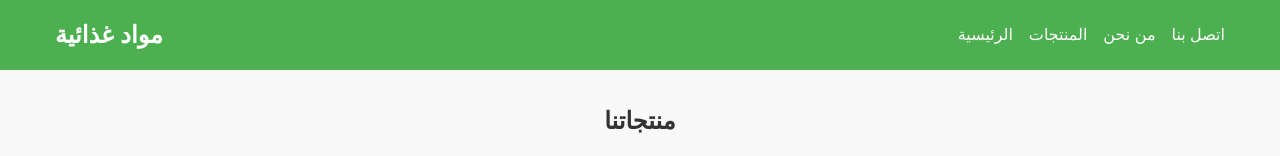
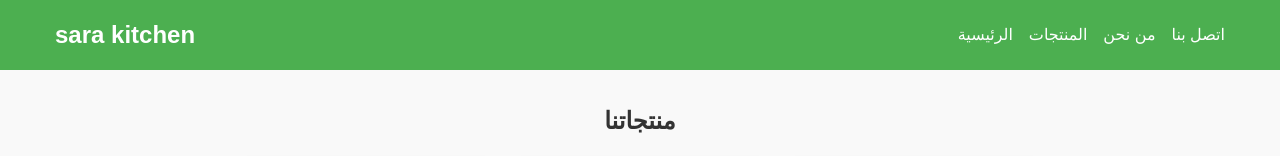
Before and after one commit to abofunun/sara-kitchen, a plain HTML site: page index.html in a window 1280 px wide. Shown: the top 156 px of the page. Drawn offline with Linux system fonts and the light colour scheme.

Commit message:
Update and rename indix.html to index.html

```diff
--- a/indix.html
+++ b/index.html
@@ -11,7 +11,7 @@
 
   <nav class="navbar">
     <div class="container">
-      <h1 class="logo">مواد غذائية</h1>
+      <h1 class="logo">sara kitchen</h1>
       <ul class="nav-links">
         <li><a href="#">الرئيسية</a></li>
         <li><a href="#">المنتجات</a></li>
```
